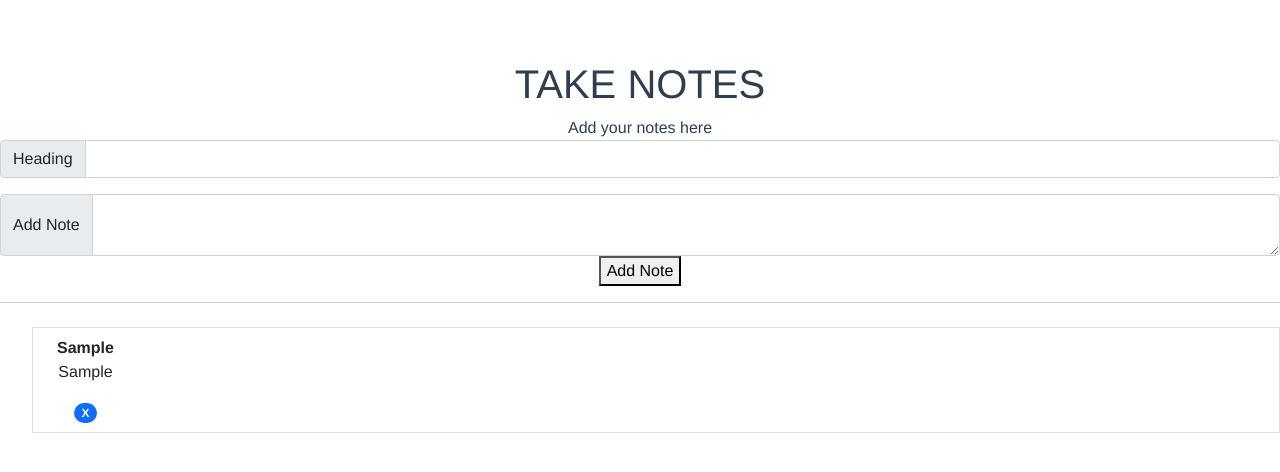
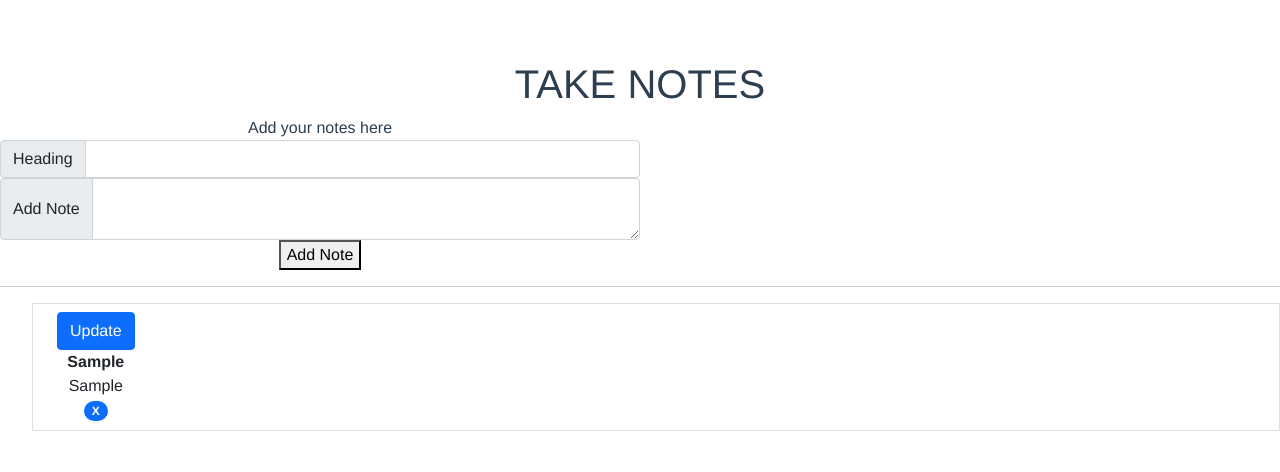
Before and after one commit to Deepika1261/notes_public, a Vue app: page / in a window 1280 px wide. Both pictures are taken after typing "Sample", "Sample" into the empty fields and a click on the button "Add Note". Shown: the top 472 px of the page. Built offline with nearby package versions, Linux system fonts and the light colour scheme.

Commit message:
added v-if

```diff
--- a/src/components/AddNote.vue
+++ b/src/components/AddNote.vue
@@ -1,9 +1,9 @@
 <template>
-  <div class="note-add">
+  <div class="col-md-6">
     <label>Add your notes here</label>
-    <div class="input-group mb-3">
+    <div class="input-group">
         <span class="input-group-text" id="inputGroup-sizing-default">Heading</span>
-        <input type="text" class="form-control" aria-label="Sizing example input" aria-describedby="inputGroup-sizing-default" v-model="note_heading" ref="name">
+        <input type="text" class="form-control" aria-label="Sizing example input" aria-describedby="inputGroup-sizing-default" v-model="note_heading">
     </div>
     <div class="input-group">
         <span class="input-group-text">Add Note</span>
@@ -13,13 +13,17 @@
   </div>
   <hr />
   <div>
-    <ul style="margin-top: 1.5rem;">
-    <li class="list-group-item d-flex justify-content-between align-items-start" v-for="note in notes" :key="note.id" :note="note" v-bind:class="{doneClass : note.id}">
+    <ul>
+    <li class="list-group-item d-flex justify-content-between align-items-start" v-for="note in notes" :key="note.id" v-bind:class="{doneClass : note.id}">
         <div class="ms-2 me-auto">
-        <div class="fw-bold" contenteditable="">{{note.note_heading}}</div>
-        <p class="" contenteditable="true" v-on:keydown.enter="editNote($event, note)" v-on:blur="editNote($event, note)" v-bind:class="{doneClass : note.id}"> {{note.note}} </p>
-        <span class="badge bg-primary rounded-pill" @click="deleteNote">X</span>
-    </div>
+            <button v-if="!note.edit" type="button" class="btn btn-primary" @click="editNote(note)">Update</button>
+            <button v-else type="button" class="btn btn-primary" @click="submitNote(note)">done</button>
+            <input v-if="note.edit" v-model="note.note_heading" class="fw-bold">
+            <div v-else class="fw-bold">{{note.note_heading}}</div>
+            <input v-if="note.edit" v-model="note.note" class="fw-bold">
+            <div v-else>{{note.note}}</div>
+            <span class="badge bg-primary rounded-pill" @click="deleteNote">X</span>
+        </div>
     </li>
     </ul>
   </div>
@@ -32,7 +36,8 @@ export default{
             note:"",
             note_heading:"",
             id:0,
-            notes:[]
+            notes:[],
+            edit:false
         }
     },
     methods:{
@@ -44,7 +49,8 @@ export default{
             let my_note={
                 note_heading:this.note_heading,
                 note:this.note,
-                id: this.id + 1
+                id: this.id + 1,
+                edit:false
             }
             this.notes.push(my_note)
             console.log(this.$refs.name)
@@ -55,11 +61,13 @@ export default{
             const idx = this.notes.indexOf(the_note)
             this.notes.splice(idx,1)
         },
-        editNote: function(event, note){
-            event.preventDefault();
-            note.note = event.target.innerText;
-            event.target.blur();
-          }
+        editNote: function(the_note){
+            the_note.edit=true;
+          },
+        submitNote(the_note){
+            console.log(the_note)
+            the_note.edit=false
+        }
     }
 
 }
```
